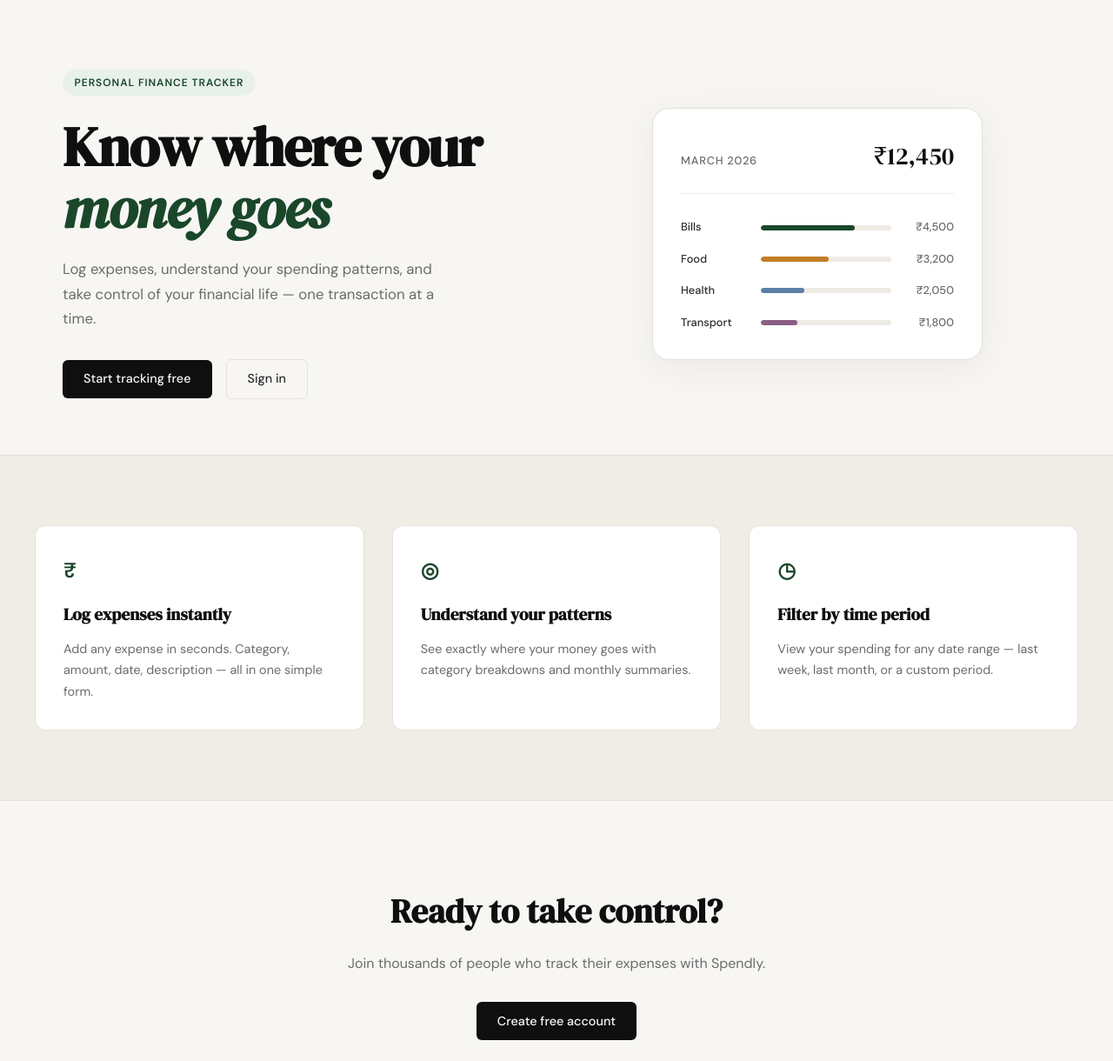
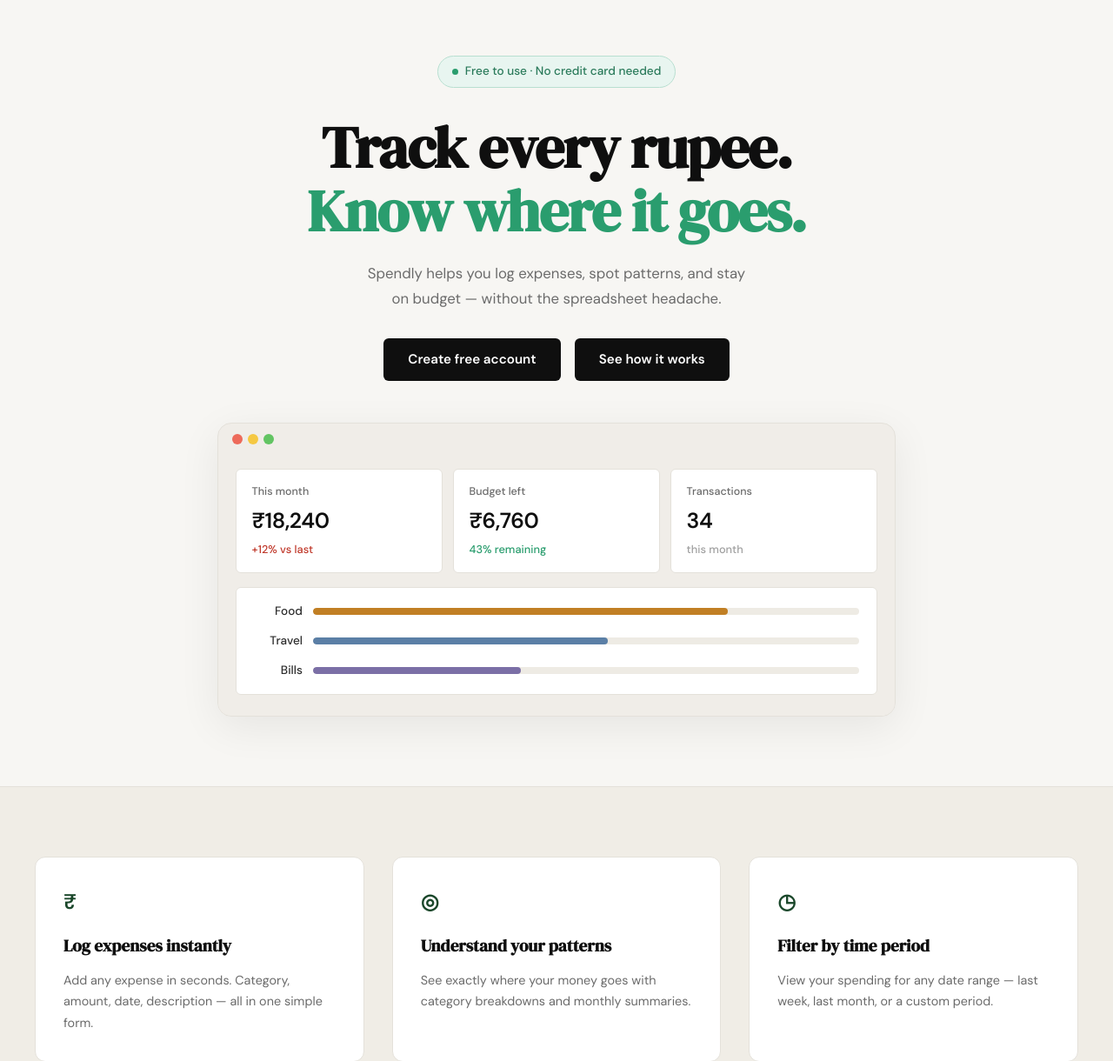
Before and after one commit to janmajay/spendly, a Flask app: page / in a window 1280 px wide. Shown: the part 61-1281 px from the top of the page at 87% size. Run offline with Flask 3, Linux system fonts and the light colour scheme.

Commit message:
landing: redesign hero section to match mockup

```diff
--- /dev/null
+++ b/static/css/landing.css
@@ -0,0 +1,216 @@
+/* ------------------------------------------------------------------ */
+/* Hero v2                                                             */
+/* ------------------------------------------------------------------ */
+
+.hero2 {
+    display: flex;
+    flex-direction: column;
+    align-items: center;
+    padding: 4rem 2rem 5rem;
+    max-width: 860px;
+    margin: 0 auto;
+}
+
+/* Badge */
+.hero2-badge {
+    display: inline-flex;
+    align-items: center;
+    gap: 0.5rem;
+    background: #e8f5f0;
+    color: #2a7a5a;
+    border: 1px solid #b8dfd0;
+    font-size: 0.85rem;
+    font-weight: 500;
+    padding: 0.4rem 1rem;
+    border-radius: 999px;
+    margin-bottom: 2rem;
+}
+
+.hero2-badge-dot {
+    width: 7px;
+    height: 7px;
+    border-radius: 50%;
+    background: #2a9d6e;
+    flex-shrink: 0;
+}
+
+/* Headline */
+.hero2-text {
+    text-align: center;
+    margin-bottom: 3rem;
+}
+
+.hero2-title {
+    font-family: var(--font-display);
+    font-size: clamp(2.6rem, 6vw, 4.2rem);
+    line-height: 1.1;
+    letter-spacing: -0.02em;
+    color: var(--ink);
+    margin-bottom: 1.25rem;
+}
+
+.hero2-title-teal {
+    color: #2a9d6e;
+}
+
+.hero2-subtitle {
+    font-size: 1.05rem;
+    color: var(--ink-muted);
+    line-height: 1.7;
+    margin-bottom: 2rem;
+}
+
+/* CTA buttons */
+.hero2-actions {
+    display: flex;
+    gap: 1rem;
+    justify-content: center;
+    flex-wrap: wrap;
+}
+
+.hero2-btn {
+    display: inline-block;
+    background: var(--ink);
+    color: #fff;
+    padding: 0.75rem 1.75rem;
+    border-radius: var(--radius-sm);
+    font-family: var(--font-body);
+    font-size: 0.95rem;
+    font-weight: 600;
+    transition: background 0.2s;
+    text-decoration: none;
+}
+
+.hero2-btn:hover {
+    background: #2a9d6e;
+}
+
+/* ------------------------------------------------------------------ */
+/* App preview frame                                                   */
+/* ------------------------------------------------------------------ */
+
+.app-frame {
+    width: 100%;
+    max-width: 780px;
+    background: #f0ede8;
+    border-radius: 16px;
+    border: 1px solid var(--border);
+    overflow: hidden;
+    box-shadow: 0 12px 48px rgba(0,0,0,0.07);
+}
+
+.app-frame-bar {
+    display: flex;
+    align-items: center;
+    gap: 6px;
+    padding: 0.75rem 1rem;
+}
+
+.traffic {
+    width: 12px;
+    height: 12px;
+    border-radius: 50%;
+}
+
+.traffic.red    { background: #ed6a5a; }
+.traffic.yellow { background: #f5c842; }
+.traffic.green  { background: #62c462; }
+
+.app-frame-body {
+    background: #f0ede8;
+    padding: 1rem 1.25rem 1.5rem;
+    display: flex;
+    flex-direction: column;
+    gap: 1rem;
+}
+
+/* Stat cards */
+.stat-cards {
+    display: grid;
+    grid-template-columns: repeat(3, 1fr);
+    gap: 0.75rem;
+}
+
+.stat-card {
+    background: #fff;
+    border: 1px solid var(--border);
+    border-radius: var(--radius-sm);
+    padding: 1rem 1.1rem;
+    display: flex;
+    flex-direction: column;
+    gap: 0.2rem;
+}
+
+.stat-label {
+    font-size: 0.78rem;
+    color: var(--ink-muted);
+    font-weight: 500;
+}
+
+.stat-value {
+    font-family: var(--font-body);
+    font-size: 1.55rem;
+    font-weight: 700;
+    color: var(--ink);
+    letter-spacing: -0.02em;
+}
+
+.stat-sub {
+    font-size: 0.8rem;
+    font-weight: 500;
+}
+
+.stat-red  { color: #c0392b; }
+.stat-teal { color: #2a9d6e; }
+.stat-muted { color: var(--ink-faint); }
+
+/* Category bars */
+.app-bars {
+    background: #fff;
+    border: 1px solid var(--border);
+    border-radius: var(--radius-sm);
+    padding: 1rem 1.25rem;
+    display: flex;
+    flex-direction: column;
+    gap: 0.75rem;
+}
+
+.app-bar-row {
+    display: grid;
+    grid-template-columns: 56px 1fr;
+    align-items: center;
+    gap: 0.75rem;
+}
+
+.app-bar-cat {
+    font-size: 0.85rem;
+    font-weight: 500;
+    color: var(--ink-soft);
+    text-align: right;
+}
+
+.app-bar-track {
+    height: 8px;
+    background: var(--border-soft);
+    border-radius: 999px;
+    overflow: hidden;
+}
+
+.app-bar {
+    height: 100%;
+    border-radius: 999px;
+}
+
+/* ------------------------------------------------------------------ */
+/* Responsive                                                          */
+/* ------------------------------------------------------------------ */
+
+@media (max-width: 600px) {
+    .stat-cards {
+        grid-template-columns: 1fr;
+    }
+
+    .hero2-title {
+        font-size: 2.2rem;
+    }
+}
--- a/templates/landing.html
+++ b/templates/landing.html
@@ -2,59 +2,74 @@
 
 {% block title %}Spendly — Track Every Rupee{% endblock %}
 
+{% block head %}
+<link rel="stylesheet" href="{{ url_for('static', filename='css/landing.css') }}">
+{% endblock %}
+
 {% block content %}
 
-<section class="hero">
-    <div class="hero-inner">
-        <div class="hero-badge">Personal Finance Tracker</div>
-        <h1 class="hero-title">
-            Know where your<br>
-            <em>money goes</em>
+<section class="hero2">
+    <div class="hero2-text">
+        <div class="hero2-badge">
+            <span class="hero2-badge-dot"></span>
+            Free to use · No credit card needed
+        </div>
+        <h1 class="hero2-title">
+            Track every rupee.<br>
+            <span class="hero2-title-teal">Know where it goes.</span>
         </h1>
-        <p class="hero-subtitle">
-            Log expenses, understand your spending patterns,
-            and take control of your financial life —
-            one transaction at a time.
+        <p class="hero2-subtitle">
+            Spendly helps you log expenses, spot patterns, and stay<br>
+            on budget — without the spreadsheet headache.
         </p>
-        <div class="hero-actions">
-            <a href="{{ url_for('register') }}" class="btn-primary">Start tracking free</a>
-            <a href="{{ url_for('login') }}" class="btn-ghost">Sign in</a>
+        <div class="hero2-actions">
+            <a href="{{ url_for('register') }}" class="hero2-btn">Create free account</a>
+            <a href="#" class="hero2-btn">See how it works</a>
         </div>
     </div>
-    <div class="hero-visual">
-        <div class="mock-card">
-            <div class="mock-card-header">
-                <span class="mock-label">March 2026</span>
-                <span class="mock-total">₹12,450</span>
+
+    <div class="app-frame">
+        <div class="app-frame-bar">
+            <span class="traffic red"></span>
+            <span class="traffic yellow"></span>
+            <span class="traffic green"></span>
+        </div>
+        <div class="app-frame-body">
+            <div class="stat-cards">
+                <div class="stat-card">
+                    <span class="stat-label">This month</span>
+                    <span class="stat-value">₹18,240</span>
+                    <span class="stat-sub stat-red">+12% vs last</span>
+                </div>
+                <div class="stat-card">
+                    <span class="stat-label">Budget left</span>
+                    <span class="stat-value">₹6,760</span>
+                    <span class="stat-sub stat-teal">43% remaining</span>
+                </div>
+                <div class="stat-card">
+                    <span class="stat-label">Transactions</span>
+                    <span class="stat-value">34</span>
+                    <span class="stat-sub stat-muted">this month</span>
+                </div>
             </div>
-            <div class="mock-bars">
-                <div class="mock-bar-row">
-                    <span class="mock-cat">Bills</span>
-                    <div class="mock-bar-track">
-                        <div class="mock-bar" style="width: 72%"></div>
+            <div class="app-bars">
+                <div class="app-bar-row">
+                    <span class="app-bar-cat">Food</span>
+                    <div class="app-bar-track">
+                        <div class="app-bar" style="width: 76%; background: #c17f24;"></div>
                     </div>
-                    <span class="mock-amt">₹4,500</span>
                 </div>
-                <div class="mock-bar-row">
-                    <span class="mock-cat">Food</span>
-                    <div class="mock-bar-track">
-                        <div class="mock-bar mock-bar-2" style="width: 52%"></div>
+                <div class="app-bar-row">
+                    <span class="app-bar-cat">Travel</span>
+                    <div class="app-bar-track">
+                        <div class="app-bar" style="width: 54%; background: #5b7fa6;"></div>
                     </div>
-                    <span class="mock-amt">₹3,200</span>
                 </div>
-                <div class="mock-bar-row">
-                    <span class="mock-cat">Health</span>
-                    <div class="mock-bar-track">
-                        <div class="mock-bar mock-bar-3" style="width: 33%"></div>
+                <div class="app-bar-row">
+                    <span class="app-bar-cat">Bills</span>
+                    <div class="app-bar-track">
+                        <div class="app-bar" style="width: 38%; background: #7b6fa6;"></div>
                     </div>
-                    <span class="mock-amt">₹2,050</span>
-                </div>
-                <div class="mock-bar-row">
-                    <span class="mock-cat">Transport</span>
-                    <div class="mock-bar-track">
-                        <div class="mock-bar mock-bar-4" style="width: 28%"></div>
-                    </div>
-                    <span class="mock-amt">₹1,800</span>
                 </div>
             </div>
         </div>
```
